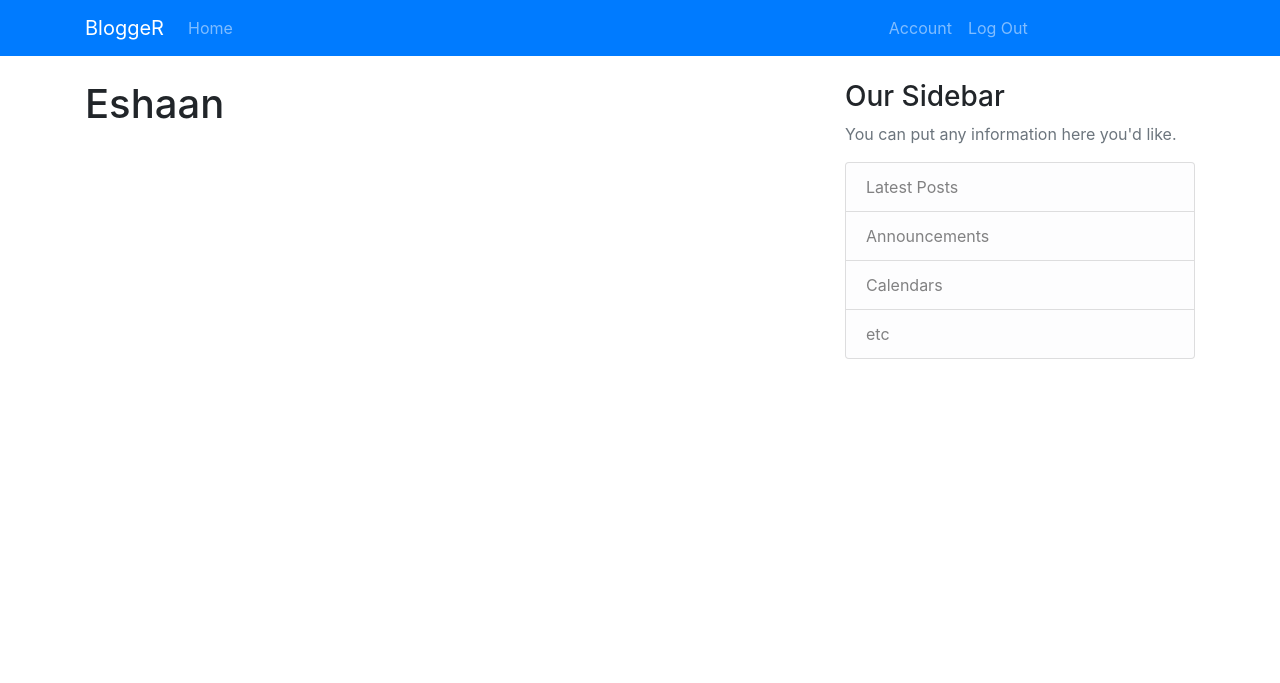
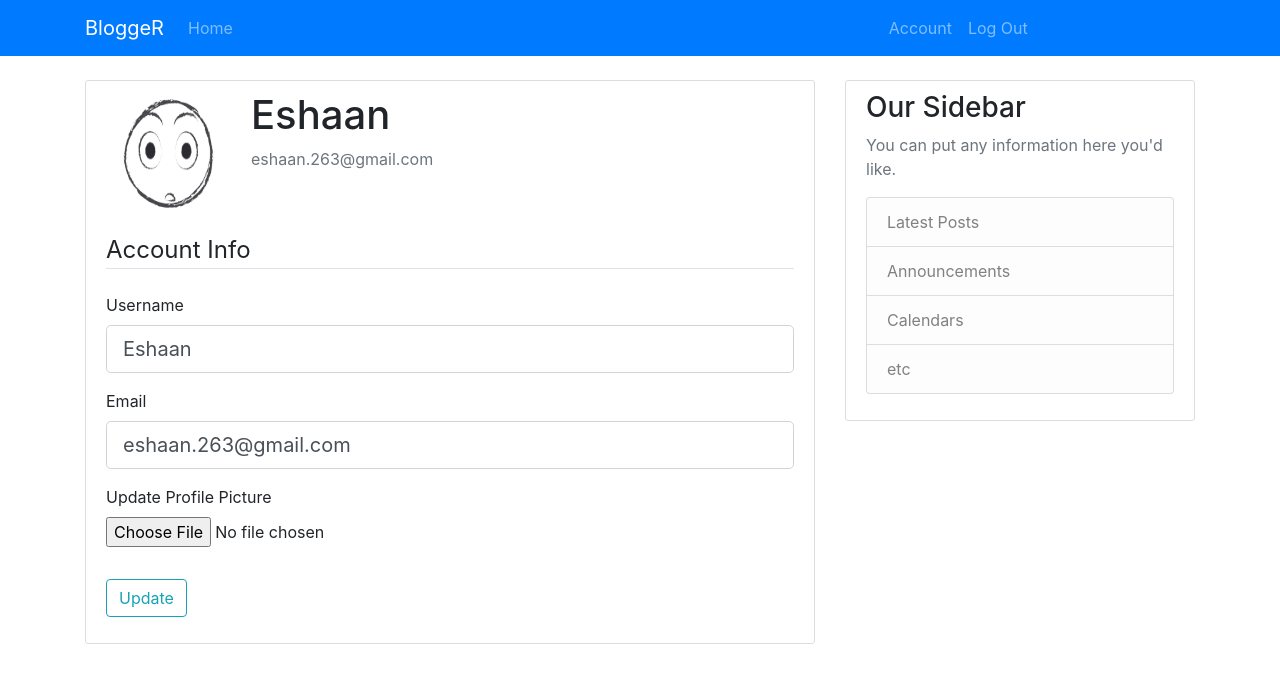
Before and after one commit to fantasy-08/Blogger, a Flask app: page /account in a window 1280 px wide. Shown: the top 683 px of the page. Run offline with Flask 2, Linux system fonts and the light colour scheme; a user stored in the database is signed in; some libraries are stand-ins or nearby versions.

Commit message:
profile pic and pillow

```diff
--- a/main/forms.py
+++ b/main/forms.py
@@ -1,7 +1,9 @@
 from flask_wtf import FlaskForm
+from flask_wtf.file import FileAllowed,FileField
 from wtforms import StringField, PasswordField, SubmitField, BooleanField
 from wtforms.validators import DataRequired, Length, Email, EqualTo, ValidationError
 from main.models import User
+from flask_login import current_user
 
 class SignUpForm(FlaskForm):
     username = StringField('Username',
@@ -34,3 +36,28 @@ class LoginForm(FlaskForm):
     password = PasswordField('Password', validators=[DataRequired()])
     remember = BooleanField('Remember Me')
     submit = SubmitField('Login')
+
+
+class UpdateAccountForm(FlaskForm):
+    username = StringField('Username',
+                           validators=[DataRequired(), Length(min=2, max=20)])
+    email = StringField('Email',
+                        validators=[DataRequired(), Email()])
+    picture=FileField('Update Profile Picture',validators=[FileAllowed(['jpg','png'])])
+    submit = SubmitField('Update')
+
+    def validate_username(self,username):
+        if(username.data!=current_user.username):
+            user=User.query.filter_by(username=username.data).first()
+
+            if user:
+                print('No username')
+                raise ValidationError('Username taken try something else')
+
+    def validate_email(self,email):
+        if(email.data!=current_user.email):
+            user=User.query.filter_by(email=email.data).first()
+
+            if user:
+                print('No email')
+                raise ValidationError('Email taken try something else')
--- a/main/routes.py
+++ b/main/routes.py
@@ -1,7 +1,10 @@
+import os
+import secrets
+from PIL import Image
 from flask import render_template, url_for, redirect, flash,request
 from main import app,db,bcrypt
 from main.models import User, Post
-from main.forms import SignUpForm, LoginForm
+from main.forms import SignUpForm, LoginForm,UpdateAccountForm
 from flask_login import login_user,current_user,logout_user,login_required
 
 posts = [
@@ -55,10 +58,40 @@ def login():
             flash(f'Loign Unsuccessful! Please check email and password', 'danger')
     return render_template('login.html', form=form, title="Login")
 
-@app.route('/account')
+def save_picture(form_picture):
+    hex=secrets.token_hex(8)
+    _,extension=os.path.splitext(form_picture.filename)
+    picture=hex+extension
+    pic_path=os.path.join(app.root_path,'static/picture',picture)
+
+    output_size=(125,125)
+    image_new=Image.open(form_picture)
+    image_new.thumbnail(output_size)
+
+    image_new.save(pic_path)
+
+    return picture
+
+@app.route('/account',methods=['GET','POST'])
 @login_required
 def account():
-    return render_template('account.html',title='Account')
+    form= UpdateAccountForm()
+    if form.validate_on_submit():
+
+        if form.picture.data:
+            picture_file=save_picture(form.picture.data)
+            current_user.image_file=picture_file
+
+        current_user.username=form.username.data
+        current_user.email=form.email.data
+        db.session.commit()
+        flash('Account update','success')
+        return redirect(url_for('account'))
+    elif request.method=='GET':
+        form.username.data=current_user.username
+        form.email.data=current_user.email
+    image_file=url_for('static',filename='picture/'+current_user.image_file)
+    return render_template('account.html',title='Account',image_file=image_file,form=form)
 
 @app.route('/logout')
 def logout():
--- a/main/static/main.css
+++ b/main/static/main.css
@@ -0,0 +1,87 @@
+body {
+    background: #fafafa;
+    color: #333333;
+    margin-top: 5rem;
+}
+
+
+h1,
+h2,
+h3,
+h4,
+h5,
+h6 {
+    color: #444444;
+}
+
+.bg-steel {
+    background-color: #5f788a;
+}
+
+.site-header .navbar-nav .nav-link {
+    color: #cbd5db;
+}
+
+.site-header .navbar-nav .nav-link:hover {
+    color: #ffffff;
+}
+
+.site-header .navbar-nav .nav-link.active {
+    font-weight: 500;
+}
+
+
+.content-section {
+    background: #ffffff;
+    padding: 10px 20px;
+    border: 1px solid #dddddd;
+    border-radius: 3px;
+    margin-bottom: 20px;
+}
+
+.article-title {
+    color: #444444;
+}
+
+a.article-title:hover {
+    color: #428bca;
+    text-decoration: none;
+}
+
+.article-content {
+    white-space: pre-line;
+}
+
+.article-img {
+    height: 65px;
+    width: 65px;
+    margin-right: 16px;
+}
+
+.article-metadata {
+    padding-bottom: 1px;
+    margin-bottom: 4px;
+    border-bottom: 1px solid #e3e3e3
+}
+
+.article-metadata a:hover {
+    color: #333;
+    text-decoration: none;
+}
+
+.article-svg {
+    width: 25px;
+    height: 25px;
+    vertical-align: middle;
+}
+
+.account-img {
+    height: 125px;
+    width: 125px;
+    margin-right: 20px;
+    margin-bottom: 16px;
+}
+
+.account-heading {
+    font-size: 2.5rem;
+}
--- a/main/templates/account.html
+++ b/main/templates/account.html
@@ -1,3 +1,56 @@
 {%extends "layout.html" %} {%block content%}
-<h1>{{current_user.username}}</h1>
+<div class="content-section">
+      <div class="media">
+        <img class="rounded-circle account-img" src="{{ image_file }}">
+        <div class="media-body">
+          <h2 class="account-heading">{{ current_user.username }}</h2>
+          <p class="text-secondary">{{ current_user.email }}</p>
+        </div>
+      </div>
+        <form method="POST" action="" enctype="multipart/form-data">
+            {{ form.hidden_tag() }}
+            <fieldset class="form-group">
+                <legend class="border-bottom mb-4">Account Info</legend>
+                <div class="form-group">
+                    {{ form.username.label(class="form-control-label") }}
+
+                    {% if form.username.errors %}
+                        {{ form.username(class="form-control form-control-lg is-invalid") }}
+                        <div class="invalid-feedback">
+                            {% for error in form.username.errors %}
+                                <span>{{ error }}</span>
+                            {% endfor %}
+                        </div>
+                    {% else %}
+                        {{ form.username(class="form-control form-control-lg") }}
+                    {% endif %}
+                </div>
+                <div class="form-group">
+                    {{ form.email.label(class="form-control-label") }}
+                    {% if form.email.errors %}
+                        {{ form.email(class="form-control form-control-lg is-invalid") }}
+                        <div class="invalid-feedback">
+                            {% for error in form.email.errors %}
+                                <span>{{ error }}</span>
+                            {% endfor %}
+                        </div>
+                    {% else %}
+                        {{ form.email(class="form-control form-control-lg") }}
+                    {% endif %}
+                </div>
+                <div class="form-group">
+                    {{ form.picture.label() }}
+                    {{form.picture(class="form-control-file")}}
+                    {%if form.picture.errors%}
+                        {%for error in form.picture.error%}
+                            <span class="text-danger">{{error}}</span><br/>
+                        {%endfor%}
+                    {%endif%}
+                </div>
+            </fieldset>
+            <div class="form-group">
+                {{ form.submit(class="btn btn-outline-info") }}
+            </div>
+        </form>
+    </div>
 {%endblock content%}
--- a/main/templates/layout.html
+++ b/main/templates/layout.html
@@ -4,20 +4,18 @@
 		<meta charset="UTF-8" />
 		<meta name="viewport" content="width=device-width, initial-scale=1.0" />
 
-		<!-- Bootstrap CSS -->
+    <!-- Bootstrap CSS -->
+    <link
+			rel="stylesheet"
+			type="text/css"
+			href="{{ url_for('static', filename='main.css') }}"
+		/>
 		<link
 			rel="stylesheet"
 			href="https://maxcdn.bootstrapcdn.com/bootstrap/4.0.0/css/bootstrap.min.css"
 			integrity="sha384-Gn5384xqQ1aoWXA+058RXPxPg6fy4IWvTNh0E263XmFcJlSAwiGgFAW/dAiS6JXm"
 			crossorigin="anonymous"
 		/>
-<!--
-		<link
-			rel="stylesheet"
-			type="text/css"
-			href="{{ url_for('static', filename='main.css') }}"
-		/> -->
-
 		{% if title %}
 		<title>{{title}}</title>
 		{%else%}
```
Also changed, not shown: main/site.db, main/static/picture/da8bf1e0b3f0fd03.jpg (added), main/static/picture/default.jpg (added).
